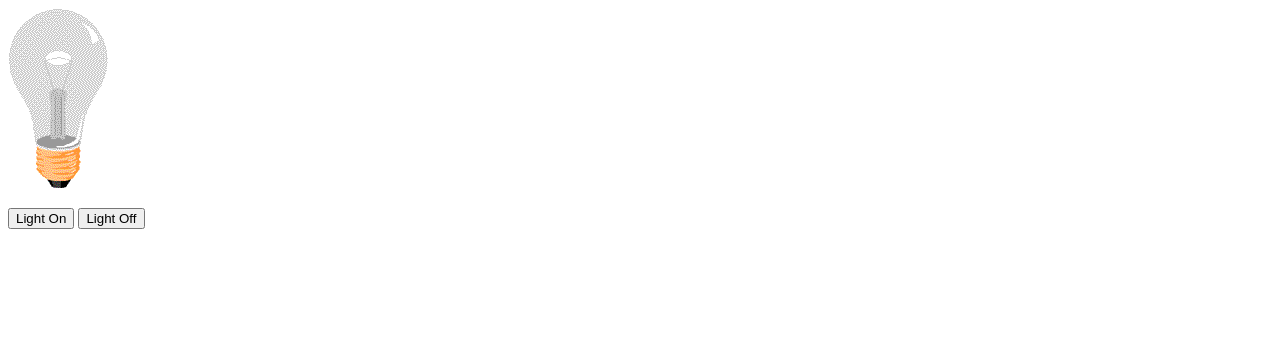
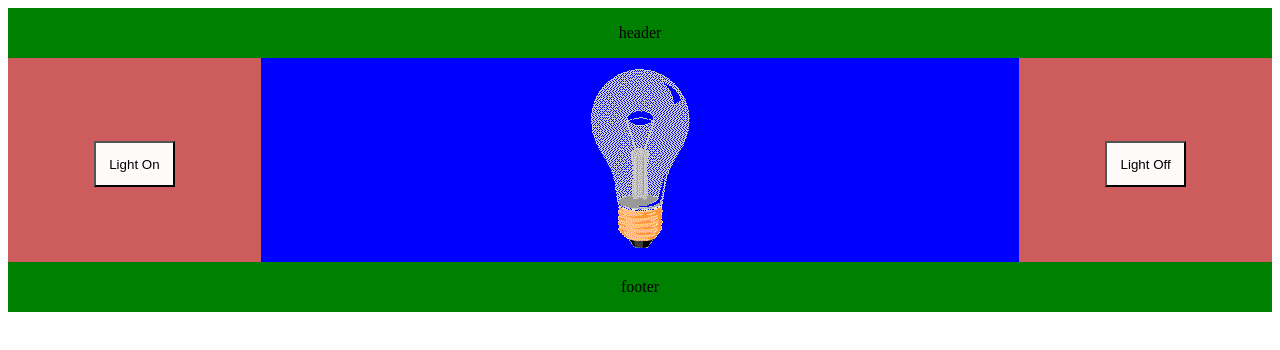
Before and after one commit to anweshadebnath/hello-world, a plain HTML site: page index.html in a window 1280 px wide. Drawn offline with Linux system fonts and the light colour scheme.

Commit message:
added layout header footer left/right side bar

```diff
--- a/index.html
+++ b/index.html
@@ -1,6 +1,8 @@
 <!DOCTYPE html>
 <html>
+
 <body>
+    <link rel="stylesheet" type="text/css" href="main.css">
     <script>
     function light(sw) {
         var pic;
@@ -12,13 +14,25 @@ function light(sw) {
         document.getElementById('myImage').src = pic;
     }
     </script>
+    <div id="container">
+        <!-- header -->
+        <div id="header">header </div>
+        <!-- left side-bar -->
+        <nav id="left-side-bar">
+            <button type="button" onclick="light(1)">Light On</button>
+        </nav>
+        <!-- right side-bar -->
+        <div id="right-side-bar">
+            <button type="button" onclick="light(0)">Light Off</button>
+        </div>
+        <!-- center -->
+        <div id="center">
+            <img id="myImage" src="pic_bulboff.gif" width="100" height="180">
+        </div>
+        <!-- footer -->
+        <div id="footer">footer
+        </div>
+    </div>
+</body>
 
-<img id="myImage" src="pic_bulboff.gif" width="100" height="180">
-
-<p>
-<button type="button" onclick="light(1)">Light On</button>
-<button type="button" onclick="light(0)">Light Off</button>
-</p>
-
-</body>
 </html>
--- /dev/null
+++ b/main.css
@@ -0,0 +1,45 @@
+#container {
+    background-color: indianred;
+}
+
+
+#header {
+    background-color: green;
+    text-align: center;
+    padding: 1em;
+    /*clear: left;*/
+}
+
+#left-side-bar {
+    /*background-color: orange;*/
+    text-align: center;
+    float: left;
+    width: 20%;
+}
+
+#right-side-bar {
+    /*background-color: orange;*/
+    text-align: center;
+    width: 20%;
+    float: right;
+}
+
+#center {
+    background-color: blue;
+    text-align: center;
+    padding: 10px;
+    overflow: hidden;
+}
+
+#footer {
+    background-color: green;
+    text-align: center;
+    padding: 1em;
+    /*clear: left;*/
+}
+
+button {
+    margin-top: 33%;
+    background-color: snow;
+    padding: 1em;
+}
```
Lines whose indentation alone changed are shown as unchanged.
